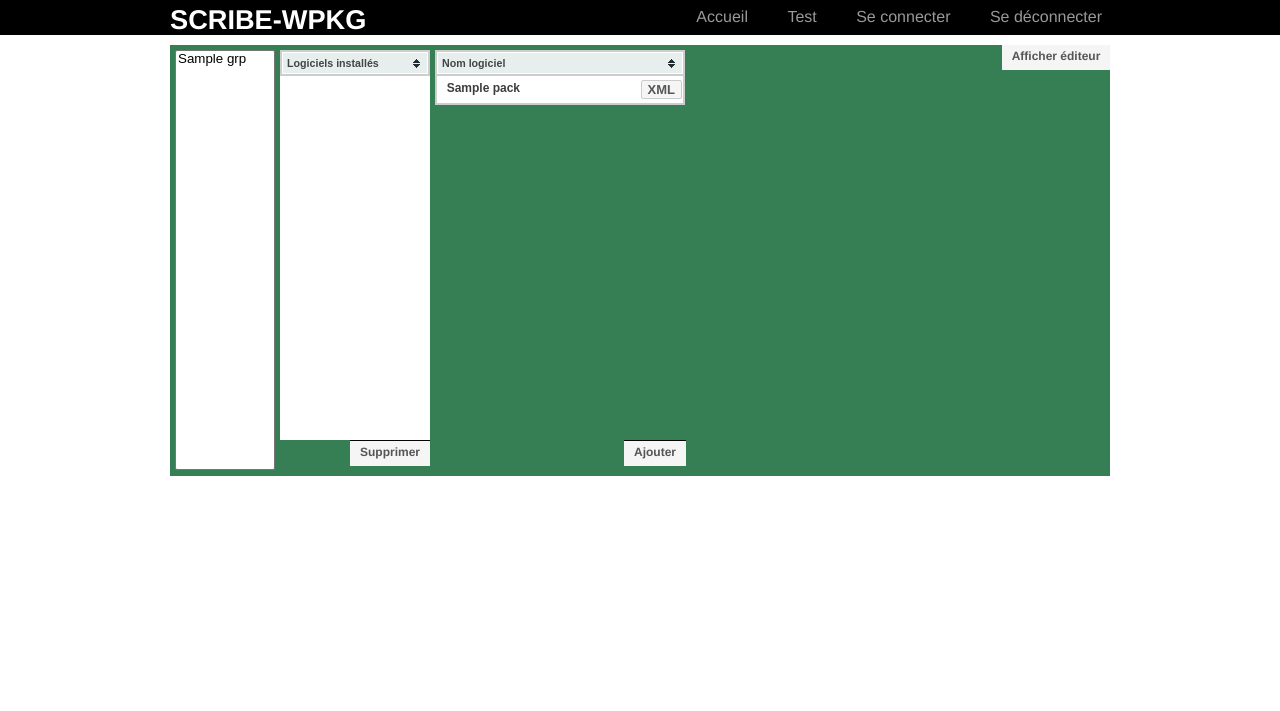
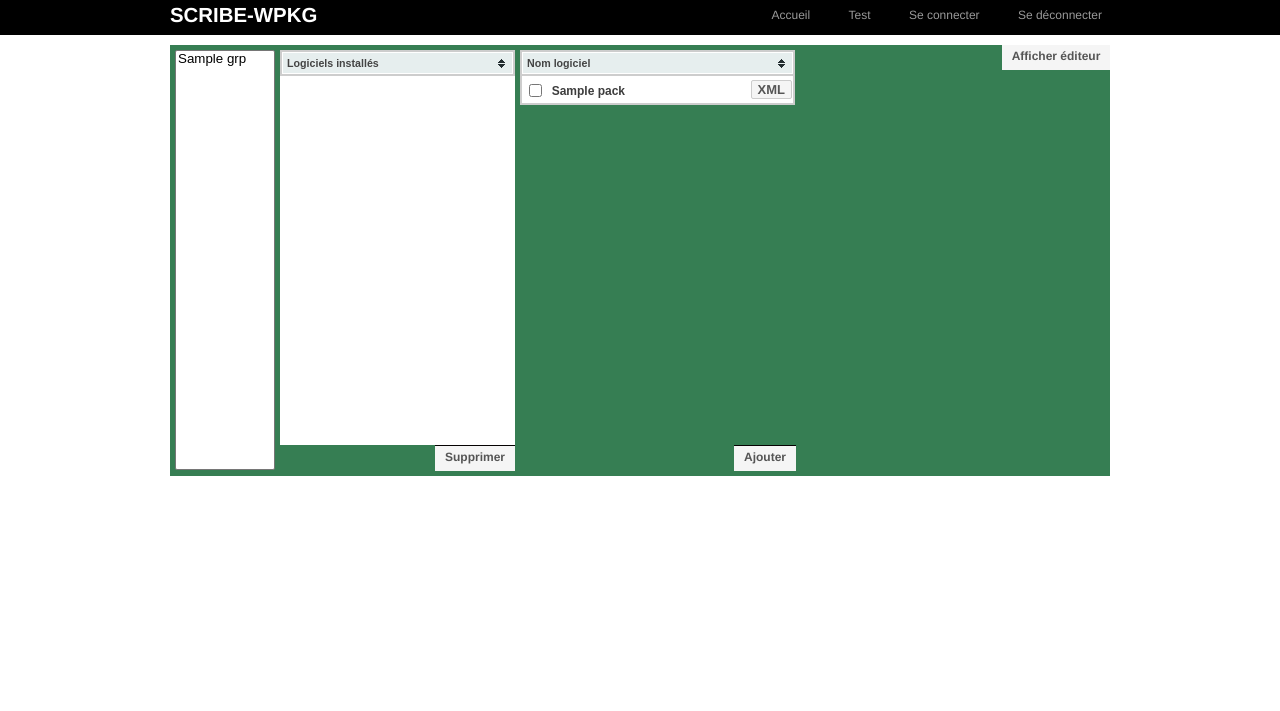
Before and after one commit to Vnicolas/ScribePKG, a Flask app: template app/templates/test.html in a window 1280 px wide. Shown: the top 711 px of the page. Run offline with Flask 2, Linux system fonts and the light colour scheme; the template is opened without the code that fills it: most values are stand-ins (such as "Sample title", 1, 10 or a date in 2020); lists and menus that the app fills with data are empty; parts of the project's set-up code (start-up, migrations or seed data) failed here and were passed over; some libraries are stand-ins or nearby versions.

Commit message:
main java pour les .js

```diff
--- /dev/null
+++ b/app/profiles/test.xml
@@ -0,0 +1,5 @@
+<?xml version="1.0" encoding="UTF-8"?>
+<profiles>
+<profile id="test">
+</profile>
+</profiles>
--- a/app/static/css/main.css
+++ b/app/static/css/main.css
@@ -11,6 +11,7 @@ header {
   height: 35px;
   width: 100%;
   margin-bottom: 10px;
+  font-size: 12px;
 }
 
 header h1.logo {
@@ -92,8 +93,8 @@ border-color: #000;
 }
 
 #logiciels{
-height: 390px;
-width: 250px;
+height: 395px;
+width: 275px;
 display: block;
 overflow: auto;
 margin-top: 5px;
@@ -213,8 +214,8 @@ font: bold 12px Helvetica;
 background: #f5f5f5;
 color: #555;
 cursor: pointer;
-margin-left: 75px;
-margin-top: 395px;
+margin-left: 160px;
+margin-top: 400px;
 padding-left: 25px;
 padding-right: 10px;
 border-top-style: solid;
@@ -232,8 +233,8 @@ font: bold 12px Helvetica;
 background: #f5f5f5;
 color: #555;
 cursor: pointer;
-margin-left: 189px;
-margin-top: 395px;
+margin-left: 214px;
+margin-top: 400px;
 padding-left: 25px;
 padding-right: 10px;
 border-top-style: solid;
@@ -296,8 +297,8 @@ background-color: yellow;
 }
 
 #installed {
-height: 390px;
-width: 150px;
+height: 395px;
+width: 235px;
 position: absolute;
 background-color: #FFF;
 color: #FFF;
@@ -337,7 +338,6 @@ overflow: auto;
 
 }
 
-
 #supp{
   position: absolute;
   margin-left: 105px;
@@ -345,5 +345,14 @@ overflow: auto;
 
 #add{
   position: absolute;
-  margin-left: 265px;
+  margin-left: 350px;
 }
+
+input[type="checkbox"] {
+margin: 3px 3px 3px 4px;
+vertical-align: middle;
+}
+
+span {
+  vertical-align: middle;
+}
--- /dev/null
+++ b/app/static/js/mainjava.js
@@ -0,0 +1,42 @@
+$(document).ready(function()
+    {
+        $("#myTable").tablesorter();
+        $("#myTable2").tablesorter();
+        $("#myTable3").tablesorter();
+    }
+);
+jQuery.ajaxSettings.traditional = true;
+  $(document).ready(function(){
+    $("input#save").click(function(){
+      $("#block").css('visibility','visible');
+      $("#loader").css('visibility','visible');
+      $.getJSON($SCRIPT_ROOT + '/_savefile', {
+      code: editor.getValue(),
+      path: $("#dossier").text()
+      }, function(data){
+        $("#block").css('visibility','hidden');
+        $("#loader").css('visibility','hidden');
+        alert('Texte enregistré');
+      });
+    });
+  });
+
+$SCRIPT_ROOT = "";
+
+jQuery.ajaxSettings.traditional = true;
+  $(document).ready(function(){
+    $("select").change(function(){
+      $.getJSON($SCRIPT_ROOT + '/_getprofiles', {
+      lgrp: $("select#Listegrp").val()
+      }, function(data){
+        var soft = data.profile;
+        var text = document.getElementById('installed2');
+        text.innerHTML='';
+        var n=0;
+        for(var i= 0; i < soft.length; i++)
+        {
+          text.innerHTML ="<tr><td class='nomlogiciel'><input type='checkbox' id=''><span>" + soft[i-1] + "</span></td></tr>" + "<tr><td class='nomlogiciel'><input type='checkbox' id=''><span>" + soft[i] + "</span></td></td>";
+        };
+      });
+    });
+  });
--- a/app/templates/test.html
+++ b/app/templates/test.html
@@ -1,5 +1,22 @@
 {% extends "layout.html" %}
 {% block content %}
+<script type="text/javascript">
+{% for i in pack %}
+$(document).ready(function(){
+    $("input#{{pack.index(i)}}").click(function(){
+      $.getJSON($SCRIPT_ROOT + '/_getxml', {
+      xml: $("input#{{ pack.index(i) }}").attr("name")
+      }, function(data){
+        var code = data.xml;
+        editor.setValue(code);
+        editor.gotoLine(1);
+        $("#dossier").html('{{ i }}');
+      });
+    });
+  });
+{% endfor %}
+</script>
+
 
 <div class="jumbo">
     <div id="block"></div>
@@ -14,7 +31,7 @@
             <tbody>
                 {% for shortname in packs %}
                 <tr>
-                    <td id="nomlogiciel{{ packs.index(shortname) }}" class="nomlogiciel"><label>&nbsp;&nbsp;{{ shortname }}</label><input type="button" class="boutonedit" id="{{ packs.index(shortname) }}" name="packages/{{ shortname }}.xml" value="XML" ></td>
+                    <td id="nomlogiciel{{ packs.index(shortname) }}" class="nomlogiciel"><label><input type="checkbox" id="{{ shortname }}" ><span>&nbsp;&nbsp;{{ shortname }}</span></label><input type="button" class="boutonedit" id="{{ packs.index(shortname) }}" name="packages/{{ shortname }}.xml" value="XML" ></td>
                 </tr>
                 {% endfor %}
             </tbody>
```
Also changed, not shown: app/templates/layout.html (+1 -69 lines).
